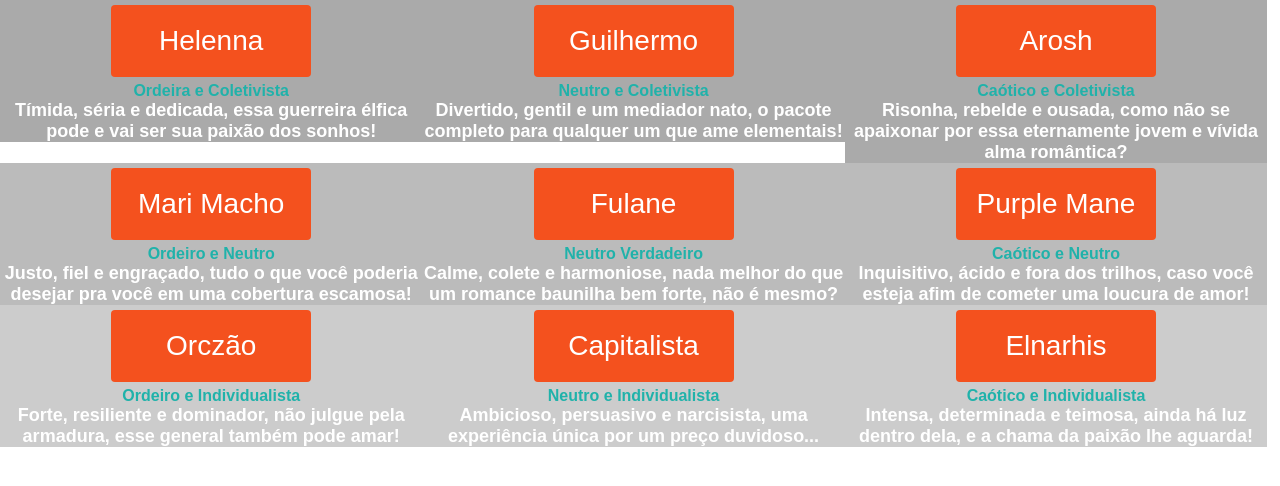
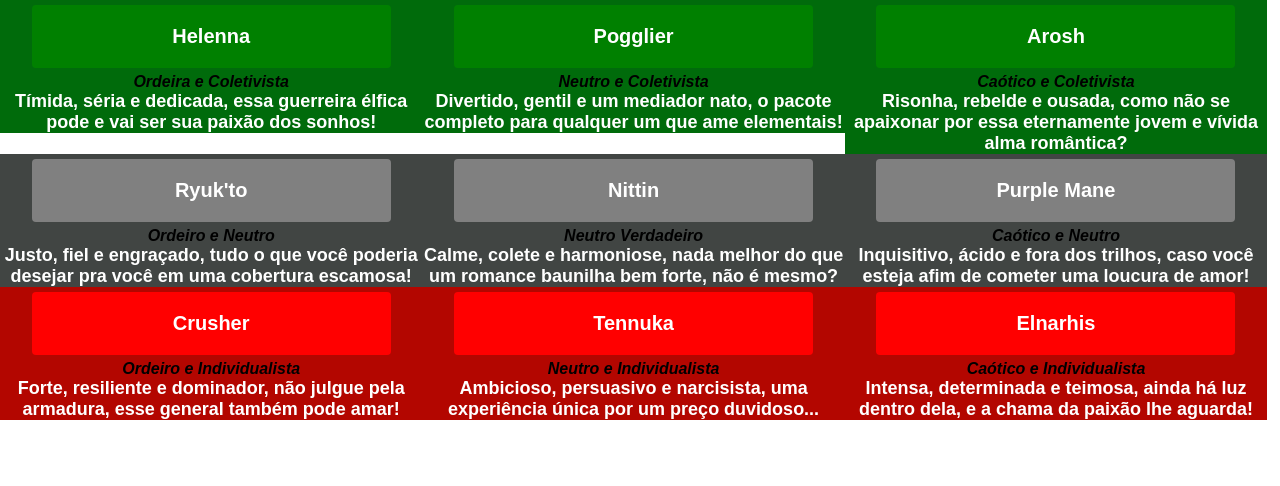
Before and after one commit to LariChinchette/Web, a plain HTML site: page Projetos/FlirtyTendencies/MainMenu.html in a window 1280 px wide. Drawn offline with Linux system fonts and the light colour scheme.

Commit message:
Pages are linked and working

```diff
--- a/Projetos/FlirtyTendencies/MainMenu.html
+++ b/Projetos/FlirtyTendencies/MainMenu.html
@@ -12,42 +12,42 @@
 
       <!-- LINHA DOS COLETIVISTAS -->
     <div class="row">
-        <div class="column" style="background-color:#aaa;">
-        <button class="button"><span>Helenna </span></button>
+        <div class="column" style="background-color:#006B0B;">
+        <button onclick="window.location.href='HelennaPage.html'" class="button" style="background-color: green;"><span>Helenna</span></button>
           <h4>Ordeira e Coletivista<h4>
           <p>Tímida, séria e dedicada, essa guerreira élfica pode e vai ser sua paixão dos sonhos!</p>
         </div>
 
-        <div class="column" style="background-color:#aaa;">
-            <button class="button"><span>Guilhermo </span></button>
+        <div class="column" style="background-color: #006B0B;">
+            <button onclick="window.location.href='PogglierPage.html'" class="button" style="background-color: green;"><span>Pogglier</span></button>
           <h4>Neutro e Coletivista<h4>
           <p>Divertido, gentil e um mediador nato, o pacote completo para qualquer um que ame elementais! </p>
         </div>
 
-        <div class="column" style="background-color:#aaa;">
-         <button class="button"><span>Arosh </span></button>
+        <div class="column" style="background-color:#006B0B;">
+         <button onclick="window.location.href='AroshPage.html'" class="button" style="background-color: green;"><span>Arosh </span></button>
             <h4>Caótico e Coletivista<h4>
             <p>Risonha, rebelde e ousada, como não se apaixonar por essa eternamente jovem e vívida alma romântica?</p>
           </div>
       </div>
 
        <!-- LINHA DOS NEUTROS -->
-      <div class="column" style="background-color:#bbb;">
-        <button class="button"><span>Mari Macho </span></button>
+      <div class="column" style="background-color:#414543">
+        <button onclick="window.location.href='RyuktoPage.html'" class="button" style="background-color: gray;"><span>Ryuk'to</span></button>
         <h4>Ordeiro e Neutro<h4>
         <p>Justo, fiel e engraçado, tudo o que você poderia desejar pra você em uma cobertura escamosa!</p>
       </div>
 
 
-      <div class="column" style="background-color:#bbb;">
-        <button class="button"><span>Fulane </span></button>
+      <div class="column" style="background-color:#414543">
+        <button onclick="window.location.href='NittinPage.html'" class="button" style="background-color: gray;"><span>Nittin </span></button>
         <h4>Neutro Verdadeiro<h4>
         <p>Calme, colete e harmoniose, nada melhor do que um romance baunilha bem forte, não é mesmo?</p>
       </div>
 
 
-      <div class="column" style="background-color:#bbb;">
-        <button class="button"><span>Purple Mane </span></button>
+      <div class="column" style="background-color: #414543;">
+        <button onclick="window.location.href='PurpleManePage.html'" class="button" style="background-color: gray;"><span>Purple Mane</span></button>
             <h4>Caótico e Neutro<h4>
             <p>Inquisitivo, ácido e fora dos trilhos, caso você esteja afim de cometer uma loucura de amor!</p>
       </div>
@@ -57,21 +57,21 @@
      <!-- LINHA DOS INDIVIDUALISTAS -->
       <div class="row">
 
-        <div class="column" style="background-color:#ccc;">
-            <button class="button"><span>Orczão</span></button>
+        <div class="column" style="background-color: #B30600;">
+            <button onclick="window.location.href='CrusherPage.html'" class="button" style="background-color: red;"><span>Crusher</span></button>
             <h4>Ordeiro e Individualista<h4>
             <p>Forte, resiliente e dominador, não julgue pela armadura, esse general também pode amar!</p>
         </div>
 
-        <div class="column" style="background-color:#ccc;">
-            <button class="button"><span>Capitalista</span></button>
+        <div class="column" style="background-color: #B30600;">
+            <button onclick= "window.location.href=''" class="button" style="background-color: red;"><span>Tennuka</span></button>
             <h4>Neutro e Individualista<h4>
             <p>Ambicioso, persuasivo e narcisista, uma experiência única por um preço duvidoso... </p>
         </div>
 
 
-        <div class="column" style="background-color:#ccc;">
-            <button class="button"><span>Elnarhis</span></button>
+        <div class="column" style="background-color: #B30600;">
+            <button onclick="window.location.href='ElnarhisPage.html'" class="button" style="background-color: red;"><span>Elnarhis</span></button>
             <h4>Caótico e Individualista<h4>
             <p>Intensa, determinada e teimosa, ainda há luz dentro dela, e a chama da paixão lhe aguarda!</p>
         </div>
--- a/Projetos/FlirtyTendencies/Stylesheet.css
+++ b/Projetos/FlirtyTendencies/Stylesheet.css
@@ -4,13 +4,14 @@
  /* BOTÕES ANIMADITOS */
 .button {
     border-radius: 4px;
-    background-color: #f4511e;
     border: none;
     color: #FFFFFF;
+    font-weight: bolder;
     text-align: center;
-    font-size: 28px;
+    font-size: 20px;
+    font-stretch: ultra-condensed;
     padding: 20px;
-    width: 200px;
+    width: 85%;
     transition: all 0.5s;
     cursor: pointer;
     margin: 5px;
@@ -59,6 +60,18 @@
     font-weight: bold;
   }
 
+/* DIVS FODAS */
+
+div.MenuBotões{
+  font-size: large;
+}
+div.header{
+
+}
+div.bottom{
+
+}
+
 /*CSS TEXTO*/
 h1{
     text-align: center;       /*Títulos*/
@@ -73,15 +86,17 @@ h2{
     font-family: Arial, Helvetica, sans-serif;
     font-weight: bold;
     -webkit-text-stroke-width: 0.5px;
-    -webkit-text-stroke-color:black;
-    color: lightseagreen;
+    -webkit-text-stroke-color:white;
+    color: black;
 }
 
 h4{
     /*Subtítulo*/
-font-family: Arial, Helvetica, sans-serif;
-font-weight: bold;
-color: lightseagreen;
+    font-family: Arial, Helvetica, sans-serif;
+    font-weight: bold;
+    font-style: italic;
+    -webkit-text-stroke-color:white;
+    color: black;
 }
 
 p{
@@ -89,6 +104,7 @@ p{
     font-family: Arial, Helvetica, sans-serif;
     font-weight: bold;
     color: white;
+    font-style: normal;
     font-size: large;
 }
 a{
```
Also changed, not shown: Projetos/FlirtyTendencies/CrusherPage.html (added, +13 -0 lines), Projetos/FlirtyTendencies/HelennaPage.html (+1 -0 lines), Projetos/FlirtyTendencies/NittinPage.html (added, +13 -0 lines), Projetos/FlirtyTendencies/PogglierPage.html (added, +13 -0 lines), Projetos/FlirtyTendencies/RyuktoPage.html (added, +13 -0 lines), Projetos/FlirtyTendencies/TennukaPage.html (added, +13 -0 lines).
